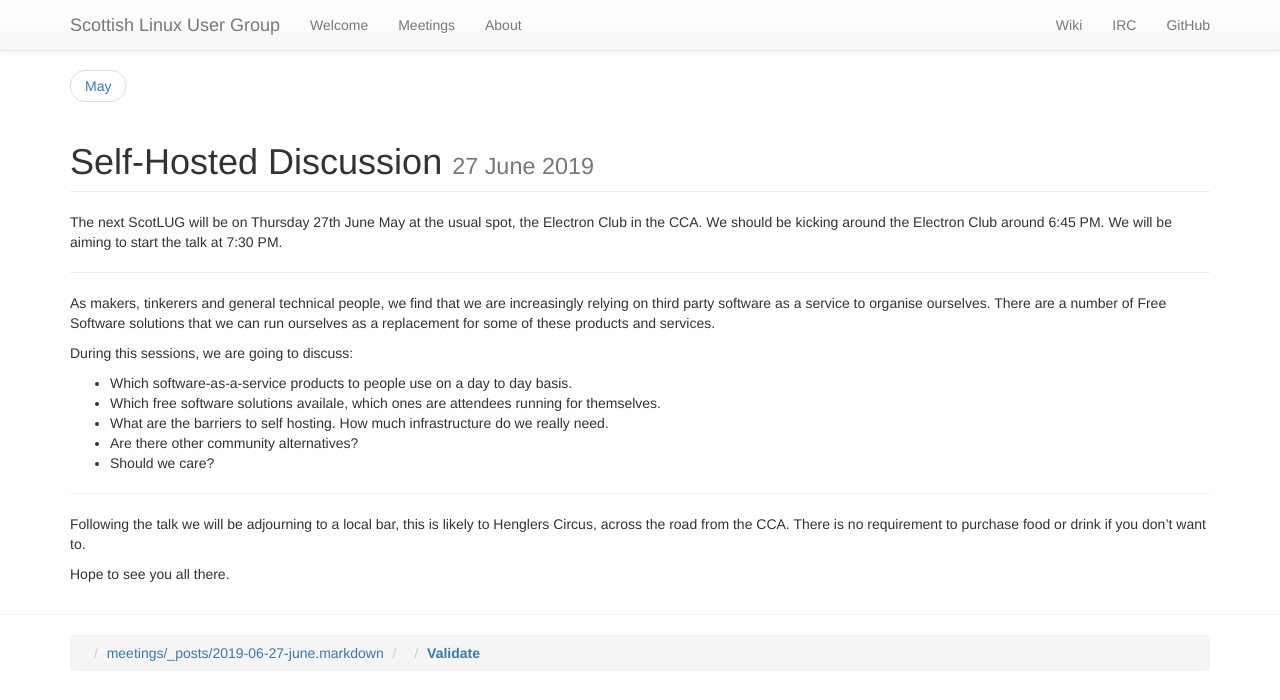
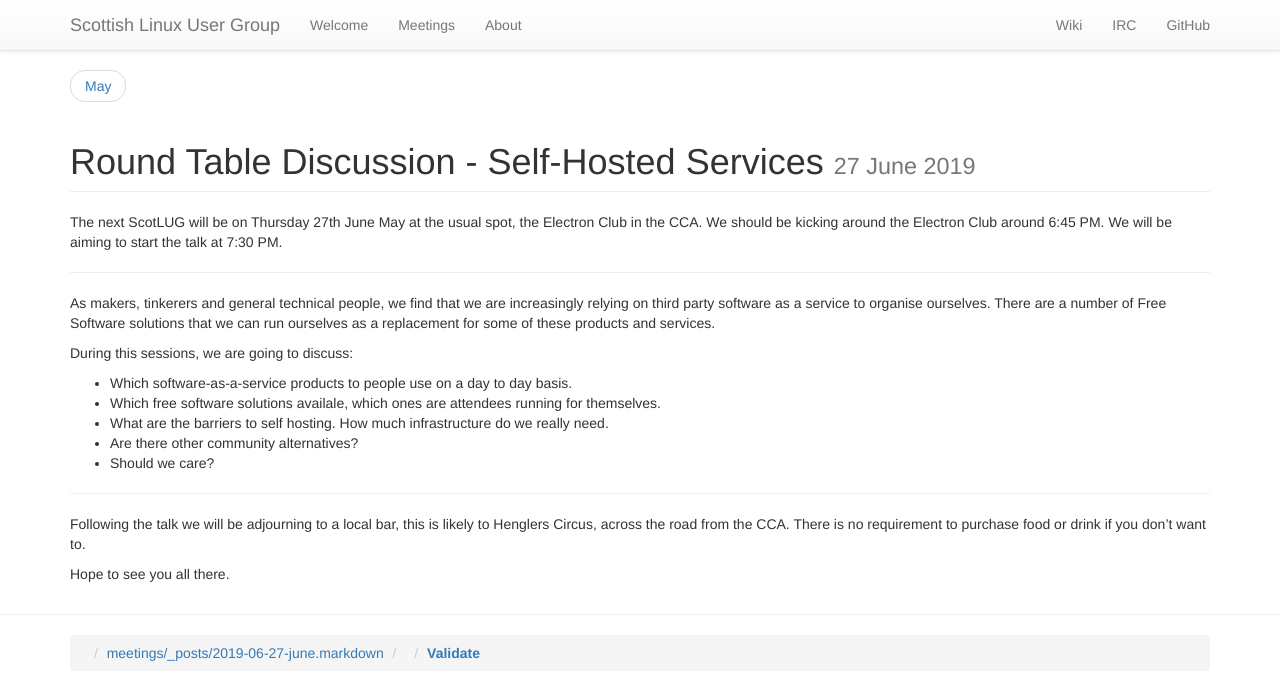
Before and after one commit to ScotLUG/scotlug.github.io, a Jekyll site: the page built from meetings/_posts/2019-06-27-june.markdown, in a window 1280 px wide. Shown: the top 700 px of the page. Built offline with Jekyll 4.4.1, drawn with Linux system fonts in a browser that asks for light colours; nearby versions of some CDN libraries; library files that are not in the unit come from our copies.

Commit message:
Meeting title

```diff
--- a/meetings/_posts/2019-06-27-june.markdown
+++ b/meetings/_posts/2019-06-27-june.markdown
@@ -1,5 +1,5 @@
 ---
-title: Self-Hosted Discussion
+title: Round Table Discussion - Self-Hosted Services
 ---
 
 The next ScotLUG will be on Thursday 27th June May at the usual spot, the Electron Club in the CCA. We should be kicking around the Electron Club around 6:45 PM. We will be aiming to start the talk at 7:30 PM.
```
